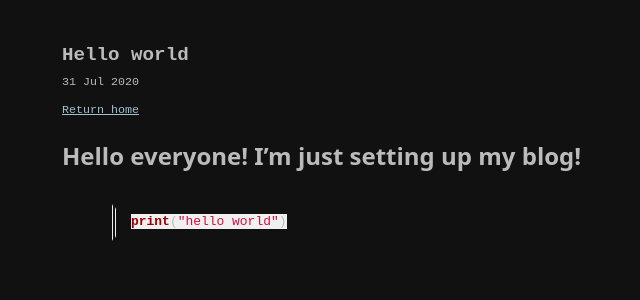
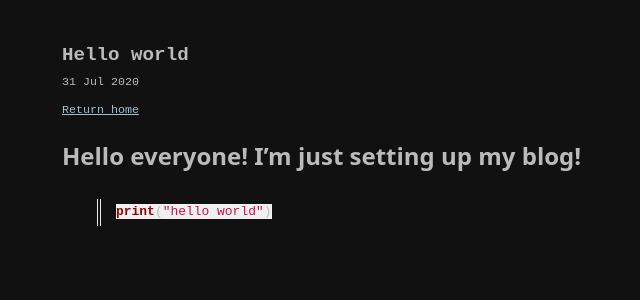
Before and after one commit to nefkst/My-Personal-Blog, a Jekyll site: the page built from _posts/2013-04-14-hello-world.md, in a window 1280 px wide. Shown: the top 300 px of the page, without its empty margins (228-868 px from the left). Built offline with Jekyll 4.4.1, drawn with Linux system fonts in a browser that asks for light colours.

Commit message:
Update syntax.css

```diff
--- a/assets/syntax.css
+++ b/assets/syntax.css
@@ -3,10 +3,7 @@
   overflow: hidden;
   position: relative;
   margin: 0;
-  border-top: 5px solid transparent;
-  border-bottom: 5px solid transparent;
-  border-left: 15px solid transparent;
-  border-right: 15px solid transparent;
+
 }
 
 .lineno {
```
